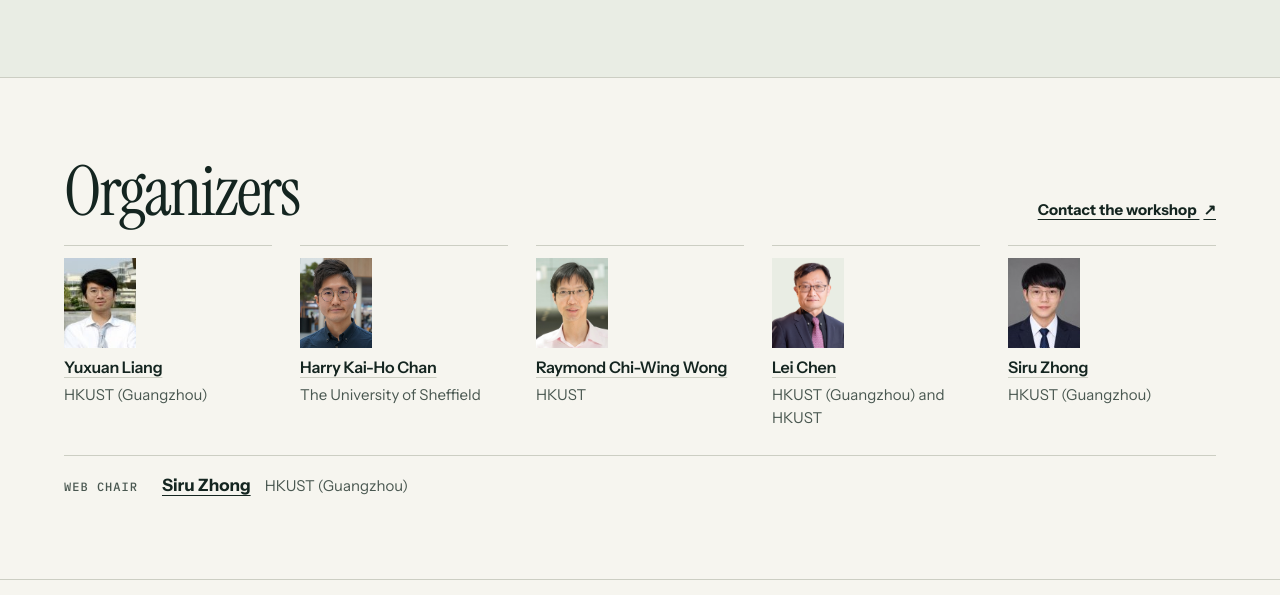
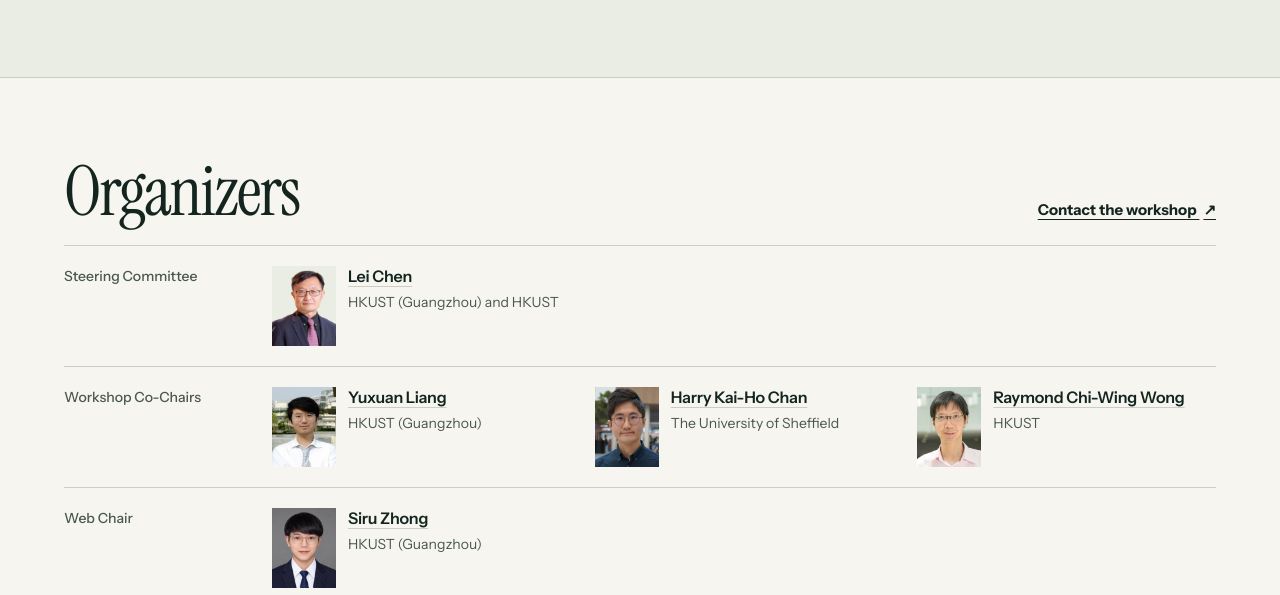
Before and after one commit to CityMind-Lab/urgent-2027, a plain HTML site: page index.html in a window 1280 px wide. Shown: the part 2909-3504 px from the top of the page. Drawn offline with Linux system fonts and the light colour scheme.

Commit message:
Group organizers by steering, workshop and web roles

```diff
--- a/index.html
+++ b/index.html
@@ -6,7 +6,7 @@
   <meta name="theme-color" content="#f6f5ef">
   <meta name="description" content="URGENT 2027, the International Workshop on Agentic AI for Urban Data Science, co-located with IEEE ICDE 2027 in Copenhagen, Denmark.">
   <title>URGENT 2027 · Agentic AI for Urban Data Science</title>
-  <link rel="stylesheet" href="styles.css?v=3">
+  <link rel="stylesheet" href="styles.css?v=4">
   <link rel="preload" href="assets/instrument-sans.woff2" as="font" type="font/woff2" crossorigin>
 </head>
 <body id="top">
@@ -177,37 +177,46 @@
         <h2 id="organizers-heading">Organizers</h2>
         <a class="text-link" href="mailto:yuxuanliang@hkust-gz.edu.cn?subject=URGENT%202027">Contact the workshop <span aria-hidden="true">↗</span></a>
       </div>
+      <div class="organizer-group">
+        <h3 class="organizer-role">Steering Committee</h3>
+        <ul class="organizer-list">
+          <li>
+          <img class="organizer-portrait-cutout" src="assets/organizers/lei-chen.png" alt="" width="402" height="407" loading="lazy">
+          <h4><a href="https://www.hkust-gz.edu.cn/people/lei-chen/">Lei Chen</a></h4>
+          <p>HKUST (Guangzhou) and HKUST</p>
+        </li>
+        </ul>
+      </div>
+      <div class="organizer-group">
+        <h3 class="organizer-role">Workshop Co-Chairs</h3>
         <ul class="organizer-list">
           <li>
           <img src="assets/organizers/yuxuan-liang.jpg?v=2" alt="" width="128" height="128" loading="lazy">
-          <h3><a href="https://yuxuanliang.com/">Yuxuan Liang</a></h3>
+          <h4><a href="https://yuxuanliang.com/">Yuxuan Liang</a></h4>
           <p>HKUST (Guangzhou)</p>
         </li>
           <li>
           <img src="assets/organizers/harry-kai-ho-chan.jpg" alt="" width="512" height="640" loading="lazy">
-          <h3><a href="https://sheffield.ac.uk/ijc/people/academic-staff/harry-kai-ho-chan">Harry Kai-Ho Chan</a></h3>
+          <h4><a href="https://sheffield.ac.uk/ijc/people/academic-staff/harry-kai-ho-chan">Harry Kai-Ho Chan</a></h4>
           <p>The University of Sheffield</p>
         </li>
           <li>
           <img src="assets/organizers/raymond-chi-wing-wong.jpg" alt="" width="400" height="533" loading="lazy">
-          <h3><a href="https://cse.hkust.edu.hk/admin/people/faculty/profile/raywong">Raymond Chi-Wing Wong</a></h3>
+          <h4><a href="https://cse.hkust.edu.hk/admin/people/faculty/profile/raywong">Raymond Chi-Wing Wong</a></h4>
           <p>HKUST</p>
         </li>
-        <li>
-          <img class="organizer-portrait-cutout" src="assets/organizers/lei-chen.png" alt="" width="402" height="407" loading="lazy">
-          <h3><a href="https://www.hkust-gz.edu.cn/people/lei-chen/">Lei Chen</a></h3>
-          <p>HKUST (Guangzhou) and HKUST</p>
-        </li>
+        </ul>
+      </div>
+      <div class="organizer-group">
+        <h3 class="organizer-role">Web Chair</h3>
+        <ul class="organizer-list">
           <li>
           <img src="assets/organizers/siru-zhong.jpg" alt="" width="128" height="128" loading="lazy">
-          <h3><a href="https://siruzhong.github.io/">Siru Zhong</a></h3>
+          <h4><a href="https://siruzhong.github.io/">Siru Zhong</a></h4>
           <p>HKUST (Guangzhou)</p>
         </li>
         </ul>
-      <dl class="web-chair">
-        <dt class="label">Web Chair</dt>
-        <dd><strong><a href="https://siruzhong.github.io/">Siru Zhong</a></strong><span>HKUST (Guangzhou)</span></dd>
-      </dl>
+      </div>
     </section>
   </main>
   <footer class="page-footer">
--- a/styles.css
+++ b/styles.css
@@ -223,7 +223,7 @@ h2 {
   padding: 12px 0;
   border-bottom: 1px solid var(--rule);
 }
-.topics h4, .program-list h3, .organizer-list h3, .submission-status h3 {
+.topics h4, .program-list h3, .organizer-list h4, .submission-status h3 {
   font-size: 18px;
   font-weight: 700;
   letter-spacing: -0.014em;
@@ -262,20 +262,37 @@ h2 {
   gap: 12px 24px;
   margin-bottom: 20px;
 }
+.organizer-group {
+  display: grid;
+  grid-template-columns: 180px minmax(0, 1fr);
+  gap: 20px 28px;
+  padding-block: 20px;
+  border-top: 1px solid var(--rule);
+}
+.organizer-role {
+  color: var(--muted);
+  font-size: 14px;
+  font-weight: 500;
+  line-height: 1.5;
+}
 .organizer-list {
   display: grid;
-  grid-template-columns: repeat(5, minmax(0, 1fr));
-  gap: clamp(14px, 2.2vw, 28px);
+  grid-template-columns: repeat(3, minmax(0, 1fr));
+  gap: 20px 24px;
 }
 .organizer-list li {
-  border-top: 1px solid var(--rule);
-  padding-top: 12px;
+  display: grid;
+  grid-template-columns: 64px minmax(0, 1fr);
+  grid-template-rows: auto 1fr;
+  column-gap: 12px;
+  align-content: start;
 }
+.organizer-list li:only-child { grid-column: 1 / -1; }
 .organizer-list img {
   display: block;
-  width: 72px;
-  height: 90px;
-  aspect-ratio: 4 / 5;
+  grid-row: 1 / 3;
+  width: 64px;
+  height: 80px;
   object-fit: cover;
   object-position: center top;
   background: var(--wash);
@@ -284,26 +301,10 @@ h2 {
   padding-top: 4px;
   object-position: center bottom;
 }
-.organizer-list h3 { margin-top: 9px; font-size: 16px; font-weight: 600; line-height: 1.35; }
-.organizer-list h3 a { text-decoration-color: var(--rule); }
-.organizer-list h3 a:hover { text-decoration-color: currentColor; }
-.organizer-list p { margin-top: 4px; font-size: 15px; }
-.web-chair {
-  display: flex;
-  align-items: baseline;
-  gap: 8px 24px;
-  flex-wrap: wrap;
-  border-top: 1px solid var(--rule);
-  padding-top: 16px;
-  margin-top: 26px;
-}
-.web-chair dd {
-  display: flex;
-  align-items: baseline;
-  gap: 4px 14px;
-  flex-wrap: wrap;
-}
-.web-chair dd span { color: var(--muted); font-size: 15px; }
+.organizer-list h4 { font-size: 16px; font-weight: 600; line-height: 1.35; }
+.organizer-list h4 a { text-decoration-color: var(--rule); }
+.organizer-list h4 a:hover { text-decoration-color: currentColor; }
+.organizer-list p { margin-top: 4px; font-size: 14px; }
 
 .page-footer { border-top: 1px solid var(--rule); }
 .footer-inner {
@@ -323,7 +324,8 @@ h2 {
   h1 { font-size: clamp(49px, 6.55vw, 74px); }
 }
 @media (max-width: 800px) {
-  .organizer-list { grid-template-columns: repeat(2, minmax(0, 1fr)); row-gap: 24px; }
+  .organizer-group { grid-template-columns: 1fr; gap: 12px; }
+  .organizer-list { grid-template-columns: repeat(2, minmax(0, 1fr)); }
   .organizer-heading .text-link { margin-top: 0; }
 }
 @media (max-width: 740px) {
@@ -349,3 +351,7 @@ h2 {
 @media (prefers-reduced-motion: reduce) {
   html { scroll-behavior: auto; }
 }
+
+@media (max-width: 520px) {
+  .organizer-list { grid-template-columns: 1fr; }
+}
```
Lines whose indentation alone changed are shown as unchanged.
